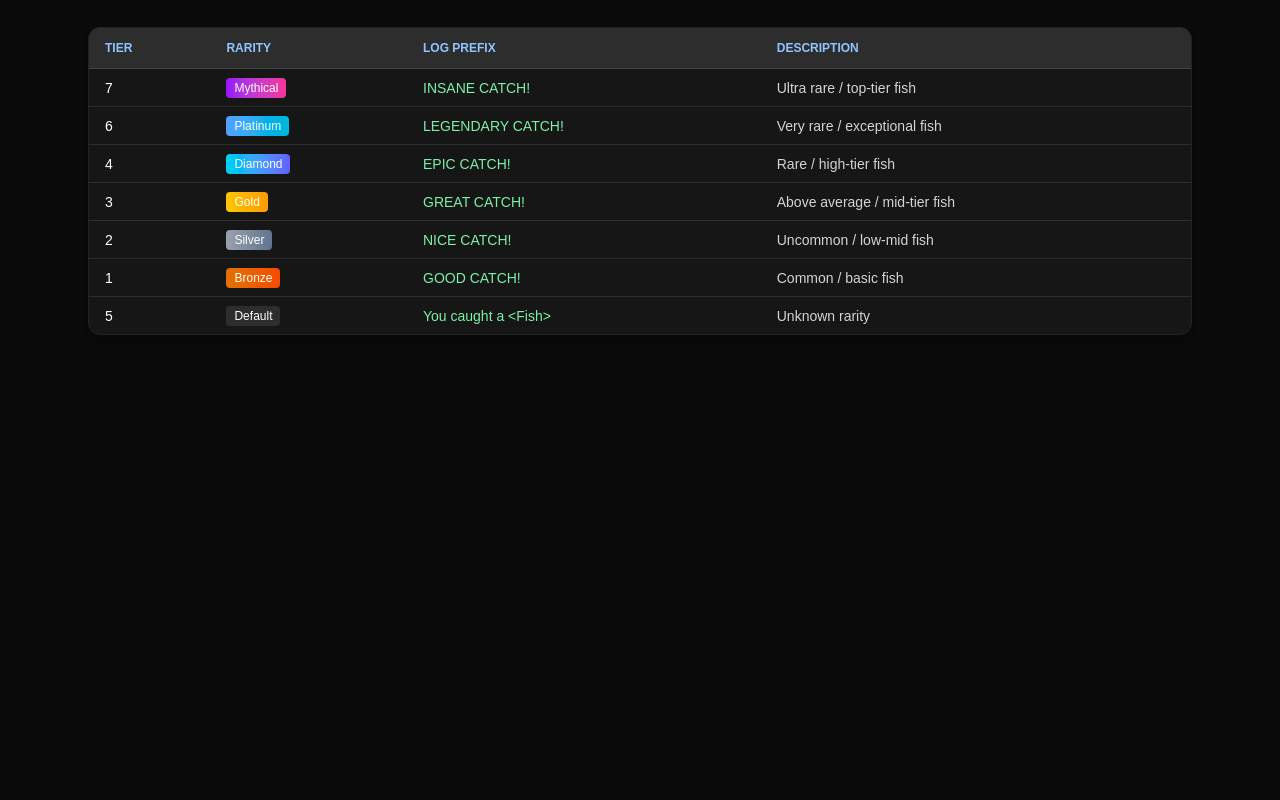
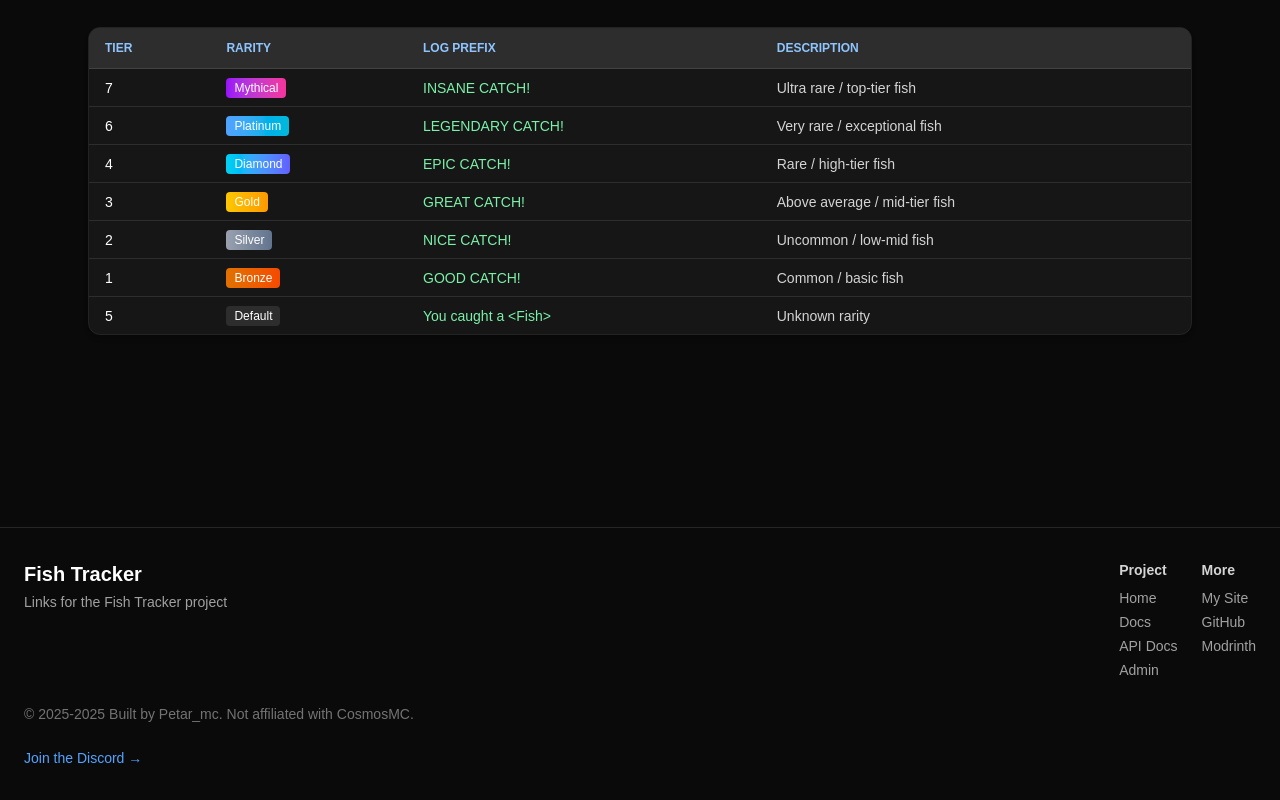
Before and after one commit to PetarMc1/fish-tracker, a Next.js app in the folder frontend/: page / in a window 1280 px wide. Shown: the part 1271-2071 px from the top of the page. Before the commit the page ends 1750 px from the top, so only its background shows below. Built offline with nearby package versions, Linux system fonts and the light colour scheme.

Commit message:
feat(frontend): add footer

```diff
--- /dev/null
+++ b/frontend/src/components/Footer.tsx
@@ -0,0 +1,38 @@
+export default function Footer() {
+  return (
+    <footer className="mt-12 border-t border-neutral-800">
+      <div className="max-w-7xl mx-auto px-6 py-8">
+        <div className="flex flex-col md:flex-row md:justify-between gap-6">
+          <div>
+            <div className="text-xl font-bold text-white">Fish Tracker</div>
+            <div className="text-sm text-neutral-400 mt-1">Links for the Fish Tracker project</div>
+          </div>
+
+          <div className="flex flex-col sm:flex-row gap-6">
+            <div>
+              <div className="text-sm font-semibold text-neutral-300 mb-2">Project</div>
+              <ul className="space-y-1 text-sm">
+                <li><a href="/" className="text-neutral-400 hover:text-white">Home</a></li>
+                <li><a href="https://docs.petarmc.com/fish-tracker" target="_blank" rel="noopener noreferrer" className="text-neutral-400 hover:text-white">Docs</a></li>
+                <li><a href="https://api.tracker.petarmc.com/api-docs" target="_blank" rel="noopener noreferrer" className="text-neutral-400 hover:text-white">API Docs</a></li>
+                <li><a href="/admin" className="text-neutral-400 hover:text-white">Admin</a></li>
+              </ul>
+            </div>
+
+            <div>
+              <div className="text-sm font-semibold text-neutral-300 mb-2">More</div>
+              <ul className="space-y-1 text-sm">
+                <li><a href="https://petarmc.com" target="_blank" rel="noopener noreferrer" className="text-neutral-400 hover:text-white">My Site</a></li>
+                <li><a href="https://github.com/PetarMc1/fish-tracker" target="_blank" rel="noopener noreferrer" className="text-neutral-400 hover:text-white">GitHub</a></li>
+                <li><a href="https://modrinth.com/user/PetarMc1" target="_blank" rel="noopener noreferrer" className="text-neutral-400 hover:text-white">Modrinth</a></li>
+              </ul>
+            </div>
+          </div>
+        </div>
+
+        <div className="mt-6 text-sm text-neutral-500">© 2025-{new Date().getFullYear()}  Built by Petar_mc. Not affiliated with CosmosMC. </div>
+        <div className="mt-6 text-sm text-neutral-400"> <a href="https://discord.gg/Uah2dNRhFV" target="_blank" rel="noopener noreferrer" className="text-blue-400 hover:underline">Join the Discord →</a></div>
+      </div>
+    </footer>
+  );
+}
--- a/frontend/src/pages/_app.tsx
+++ b/frontend/src/pages/_app.tsx
@@ -1,6 +1,7 @@
 import type { AppProps } from "next/app";
 import { useRouter } from "next/router";
 import Navbar from "@/components/NavBar";
+import Footer from "@/components/Footer";
 import "@/styles/globals.css";
 
 export default function MyApp({ Component, pageProps }: AppProps) {
@@ -11,6 +12,7 @@ export default function MyApp({ Component, pageProps }: AppProps) {
     <>
       {!isAdminPage && <Navbar />}
       <Component {...pageProps}/>
+      {!isAdminPage && <Footer />}
     </>
   );
 }
```
